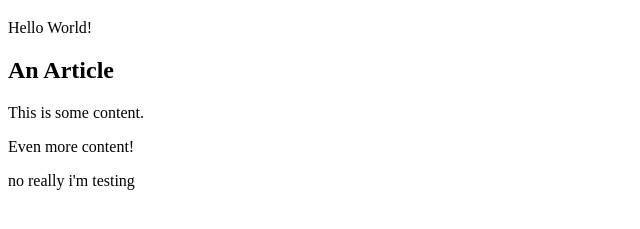
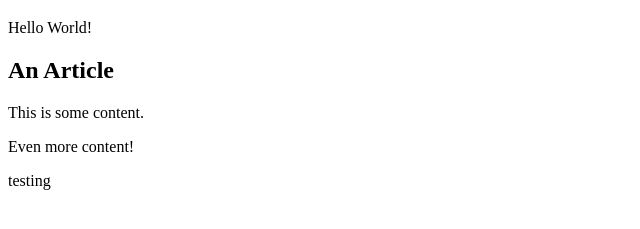
Before and after one commit to Kaanin25/My-First-Project, a plain HTML site: page index.htm in a window 1280 px wide. Shown: the part 61-290 px from the top of the page, without its empty margins (0-640 px from the left). Drawn offline with Linux system fonts and the light colour scheme.

Commit message:
OMG Get me out of here

```diff
--- a/index.htm
+++ b/index.htm
@@ -11,7 +11,7 @@
 	    <h2>An Article</h2>
 		<p>This is some content.</p>
 		<p>Even more content!</p>
-		<p>no really i'm testing</p>
+		<p>testing</p>
 	</div>
 </body>
 </html>
```
